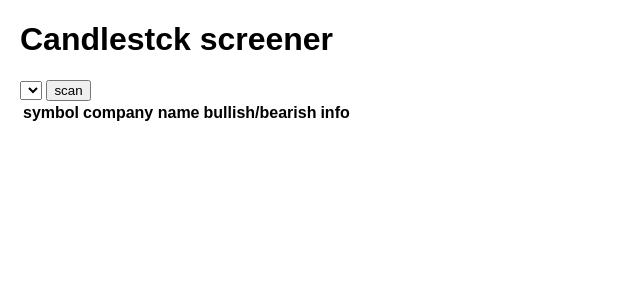
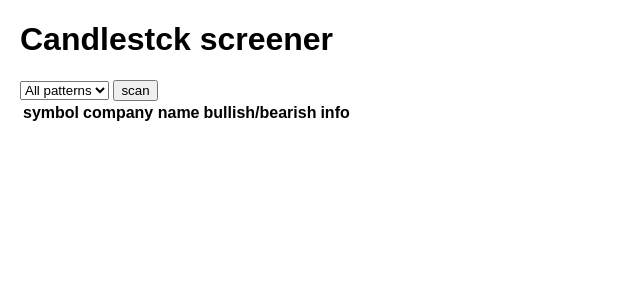
Before and after one commit to dznybr/Screener, a Flask app: template templates/index.html in a window 1280 px wide. Shown: the top 300 px of the page, without its empty margins (0-640 px from the left). Run offline with Flask 3, Linux system fonts and the light colour scheme; the template is opened without the code that fills it, so the values that code supplies are empty.

Commit message:
multi screener app

```diff
--- a/app.py
+++ b/app.py
@@ -38,6 +38,7 @@ def index():
                     stocks[symbol]['signal'] = last
                 else:
                     stocks[symbol]['patterns'][pattern] = None
+                    stocks[symbol]['signal'] = last
             except:
                 pass
 
@@ -45,7 +46,7 @@ def index():
 
 @app.route('/multi')
 def multi():
-    current_pattern = request.args.get('pattern', None)
+    current_pattern = request.args.get('pattern', 'ALL')
     stocks = {}
 
     with open('datasets/companies.csv') as f:
@@ -55,31 +56,35 @@ def multi():
     datafiles = os.listdir('datasets/daily')
     for filename in datafiles:
         df = pd.read_csv(f'datasets/daily/{filename}')
+        stock = filename.split('.csv')[0]
+        if stocks.get(stock, None) is None:
+            continue
 
         for i, pattern in enumerate(patterns):
             pattern_function = getattr(talib, pattern)
 
-            symbol = filename.split('.csv')[0]
             try:
                 result = pattern_function(df['Open'], df['High'], df['Low'], df['Close'])
                 last = result.tail(1).values[0]
                 if last > 0:
-                    stocks[symbol]['patterns'][pattern] = 'bullish'
-                    stocks[symbol]['signal'] += 100 if pattern == current_pattern else 1
+                    stocks[stock]['patterns'][pattern] = 'bullish'
+                    stocks[stock]['signal'] += 100 if pattern == current_pattern else 1
                 elif last < 0:
-                    stocks[symbol]['patterns'][pattern] = 'bearish'
-                    stocks[symbol]['signal'] -= 100 if pattern == current_pattern else 1
+                    stocks[stock]['patterns'][pattern] = 'bearish'
+                    stocks[stock]['signal'] -= 100 if pattern == current_pattern else 1
                 else:
-                    stocks[symbol]['patterns'][pattern] = None
+                    stocks[stock]['patterns'][pattern] = None
             except:
                 pass
 
-        print(f'{symbol}: {stocks[symbol]["signal"]}')
+        stocks[stock]['patterns'] = {k: stocks[stock]['patterns'][k] for i, k in enumerate(stocks[stock]['patterns']) if not stocks[stock]['patterns'][k] is None}
+        stocks[stock]['patterns']['ALL'] = 'bullish' if stocks[stock]['signal'] > 0 else 'bearish'
 
-    stocks = sorted(stocks.items(), key=lambda x: x[1]['signal'], reverse=True)
+        print(f'{stock}: {stocks[stock]}')
 
-    for k in stocks:
-        print(f'{k}')
+    stocks = {k: stocks[k] for i, k in enumerate(stocks) if stocks[k]['signal'] != 0}
+
+    stocks = dict(sorted(stocks.items(), key=lambda x: x[1]['signal'], reverse=True))
 
     return render_template('index.html', patterns=patterns, stocks=stocks, current_pattern=current_pattern)
 
--- a/templates/index.html
+++ b/templates/index.html
@@ -14,6 +14,7 @@
     <h1>Candlestck screener</h1>
     <form>
         <select name="pattern">
+            <option value="ALL" {% if pattern == current_pattern %} selected="selected" {% endif %}>All patterns</option>
             {% for pattern in patterns %}
                 <option value="{{ pattern }}" {% if pattern == current_pattern %} selected="selected" {% endif %}>{{ patterns[pattern] }}</option>
             {% endfor %}
@@ -42,7 +43,7 @@
             <td> {{ stocks[stock]["company"] }} </td>
             <td class={{ stocks[stock]["patterns"][current_pattern] }}> {{ stocks[stock]["patterns"][current_pattern] }}: {{ stocks[stock]["signal"] }} </td>
             <td> - </td>
-<!--            <td rowspan="2">{{ stocks[stock]['patterns'] }}</td>-->
+            <td rowspan="2">{{ stocks[stock]['patterns'] }}</td>
         </tr>
         <tr>
             <td colspan="3">
```
